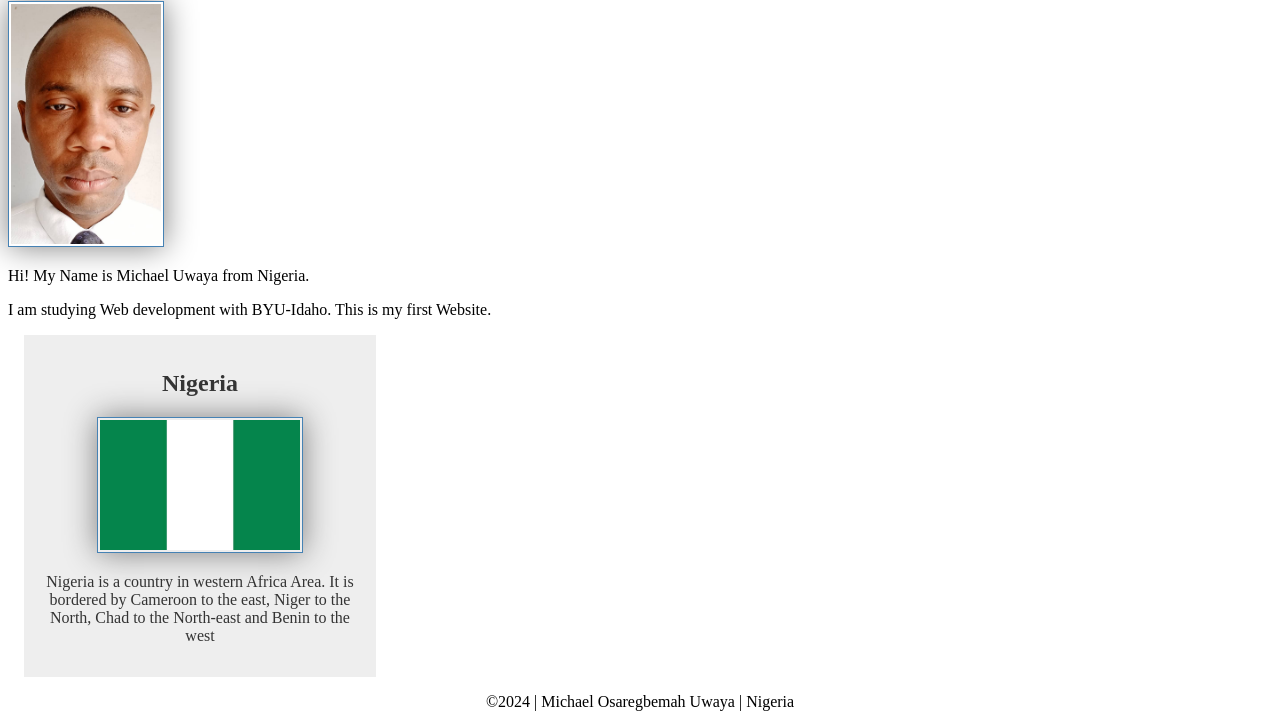
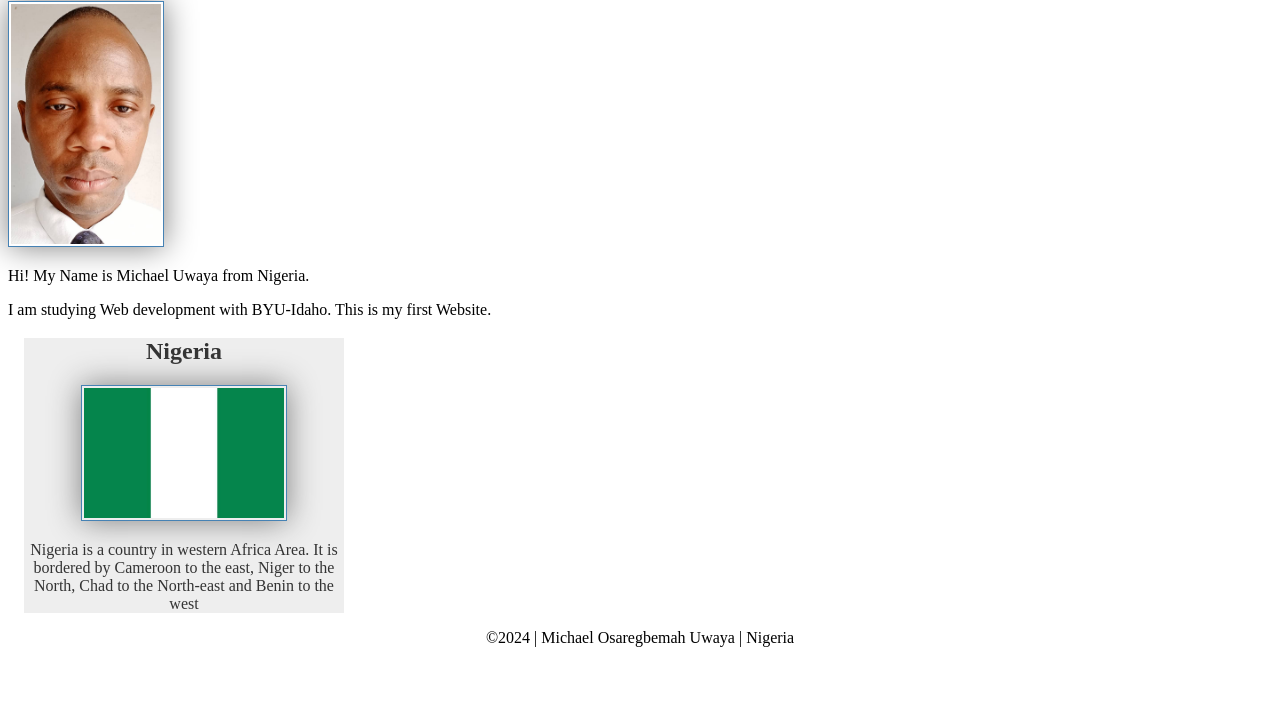
Before and after one commit to mikeuwaya/wdd130, a plain HTML site: page index.html in a window 1280 px wide. Shown: the part 125-852 px from the top of the page. After the commit the page ends 800 px from the top, so only its background shows below. Drawn offline with Linux system fonts and the light colour scheme.

Commit message:
styles.css
updated

```diff
--- a/styles/styles.css
+++ b/styles/styles.css
@@ -22,12 +22,11 @@ p{
 aside {
 	width: 20rem;
 	margin: 1rem;
-	border: 1px solid rgba (0, 0, 0, 0.2); /* why use rgba instead of hex? */
-	padding: 1rem;
-	background-color: #eee;
-	color: #333;
-	text-align: center;
-}
+	border: 1px
+	padding: 1px;
+	background-color: #eeeeee;
+	color: #333333;
+	 text-align: center;}
 aside img {
 	width: 200px;
 	height: auto;
```
